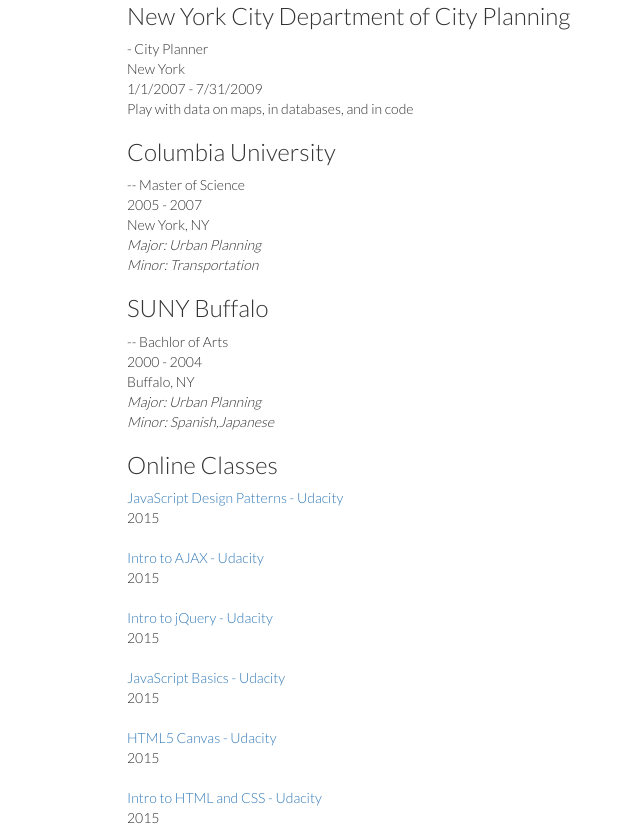
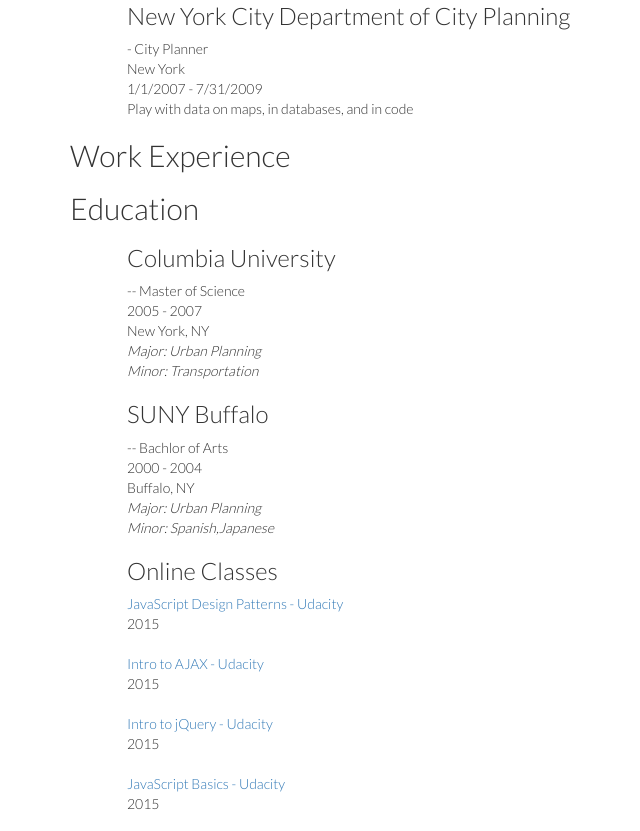
Before and after one commit to hotpepper/hotpepper.github.io, a plain HTML site: page index.html in a window 1280 px wide. Shown: the part 568-1399 px from the top of the page, without its empty margins (0-640 px from the left). Drawn offline with Linux system fonts and the light colour scheme.

Commit message:
adds h2 headers to work and ed

```diff
--- a/index.html
+++ b/index.html
@@ -43,7 +43,10 @@
                       <span>Adobe Creative Suite</span>
                       </div>
                     <div id ="workExperience"></div>
-                    <div id ="education"></div>
+                        <h2>Work Experience</h2>
+                    <div id ="education">
+                      <h2>Education</h2>
+                    </div>
                       </div>
                 </div>
             </div>
```
